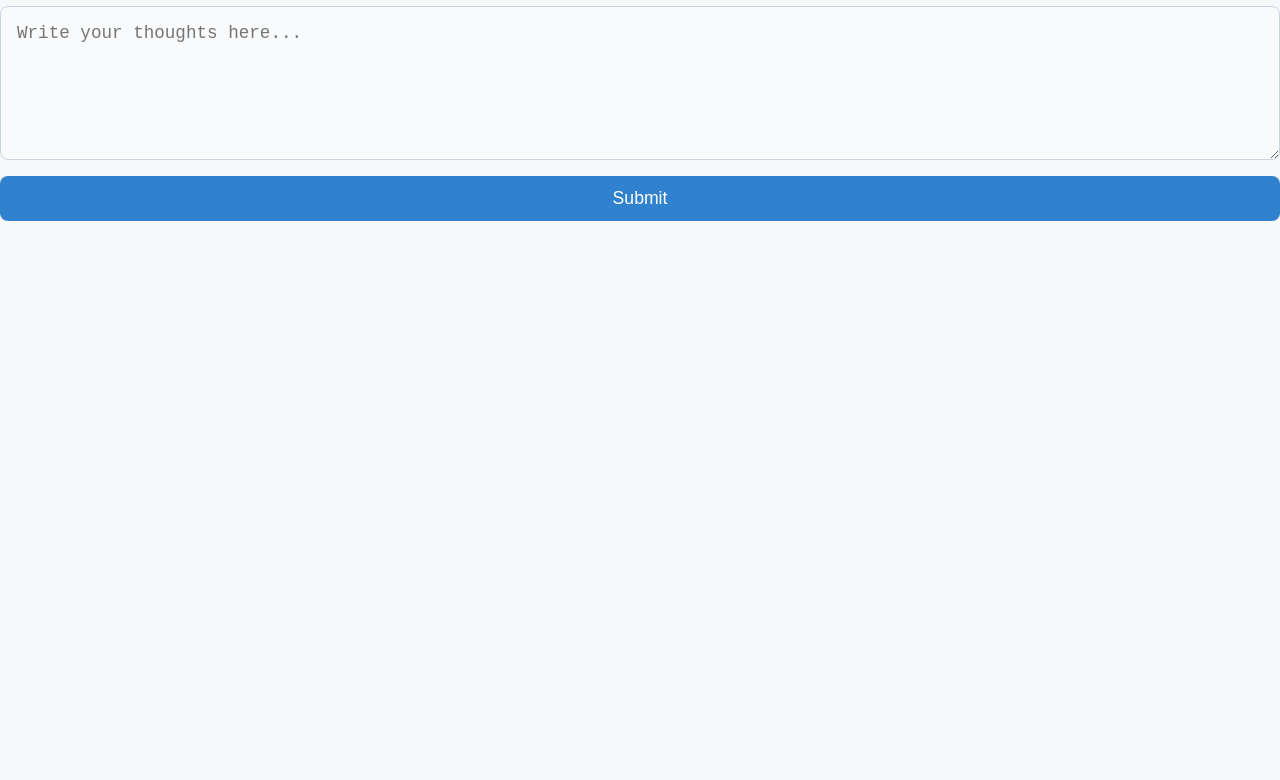
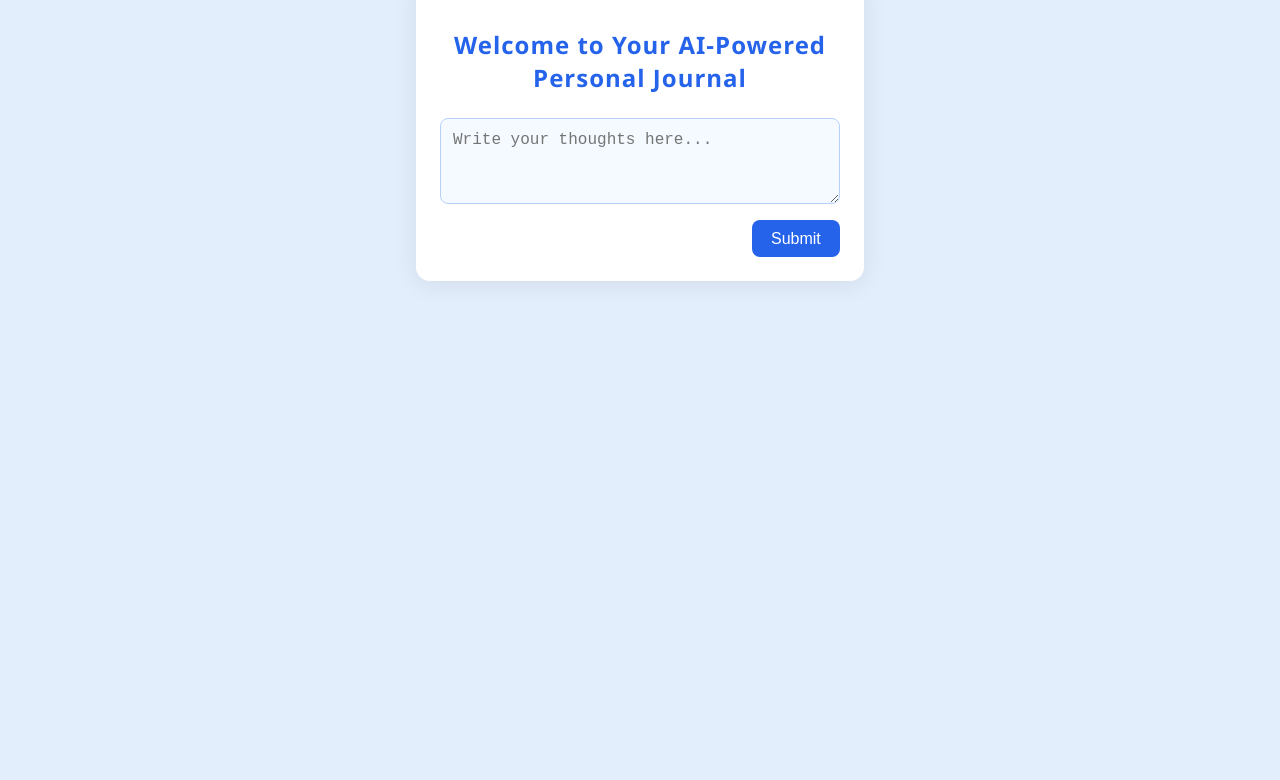
Before and after one commit to UzairHarunani/journal, a website: page public/index.html in a window 1280 px wide. Shown: the part 80-860 px from the top of the page. Before the commit the page ends 821 px from the top, so only its background shows below. Drawn offline with Linux system fonts and the light colour scheme.

Commit message:
make it look better

```diff
--- a/public/scripts/app.js
+++ b/public/scripts/app.js
@@ -45,6 +45,7 @@ document.addEventListener('DOMContentLoaded', () => {
             suggestionElement.textContent = suggestion;
             suggestionsContainer.appendChild(suggestionElement);
         });
+        document.getElementById('suggestions-container').style.display = 'block';
     }
 
 });
--- a/public/styles/main.css
+++ b/public/styles/main.css
@@ -1,8 +1,7 @@
 body {
-    background: #f6f8fa;
+    background: #e3eefd;
     font-family: 'Segoe UI', Arial, sans-serif;
     margin: 0;
-    padding: 0;
     min-height: 100vh;
 }
 
@@ -16,6 +15,26 @@ header {
     box-shadow: 0 2px 8px rgba(0,0,0,0.05);
 }
 
+.container {
+    background: #fff;
+    max-width: 400px;
+    margin: 60px auto 0 auto;
+    border-radius: 14px;
+    box-shadow: 0 4px 24px rgba(0,0,0,0.08);
+    padding: 2rem 1.5rem 1.5rem 1.5rem;
+    display: flex;
+    flex-direction: column;
+    align-items: center;
+}
+
+h1 {
+    color: #2563eb;
+    font-size: 1.5rem;
+    margin-bottom: 1.5rem;
+    text-align: center;
+    letter-spacing: 1px;
+}
+
 main {
     max-width: 600px;
     margin: 2rem auto;
@@ -26,42 +45,57 @@ main {
 }
 
 #journal-form {
+    width: 100%;
     display: flex;
     flex-direction: column;
     gap: 1rem;
 }
 
 #journal-input {
-    min-height: 120px;
+    min-height: 60px;
+    max-height: 120px;
     border-radius: 8px;
-    border: 1px solid #cbd5e1;
-    padding: 1rem;
-    font-size: 1.1rem;
+    border: 1px solid #b6d0fa;
+    padding: 0.75rem;
+    font-size: 1rem;
     resize: vertical;
-    background: #f9fafb;
+    background: #f4faff;
+    color: #222;
+    transition: border 0.2s;
+}
+
+#journal-input:focus {
+    border: 1.5px solid #2563eb;
+    outline: none;
+    background: #eaf3ff;
 }
 
 button[type="submit"] {
-    background: #3182ce;
+    background: #2563eb;
     color: #fff;
     border: none;
     border-radius: 8px;
-    padding: 0.75rem 1.5rem;
-    font-size: 1.1rem;
+    padding: 0.6rem 1.2rem;
+    font-size: 1rem;
+    font-weight: 500;
     cursor: pointer;
     transition: background 0.2s;
+    align-self: flex-end;
 }
 
 button[type="submit"]:hover {
-    background: #2563eb;
+    background: #174bbd;
 }
 
 .suggestions {
-    margin-top: 2rem;
+    margin-top: 1.5rem;
+    width: 100%;
+    background: #eaf3ff;
+    border-left: 4px solid #2563eb;
+    border-radius: 8px;
+    color: #174bbd;
+    font-size: 1rem;
     padding: 1rem;
-    background: #ebf8ff;
-    border-left: 4px solid #3182ce;
-    border-radius: 8px;
-    color: #2a4365;
-    font-size: 1.05rem;
+    box-sizing: border-box;
+    display: none;
 }
```
